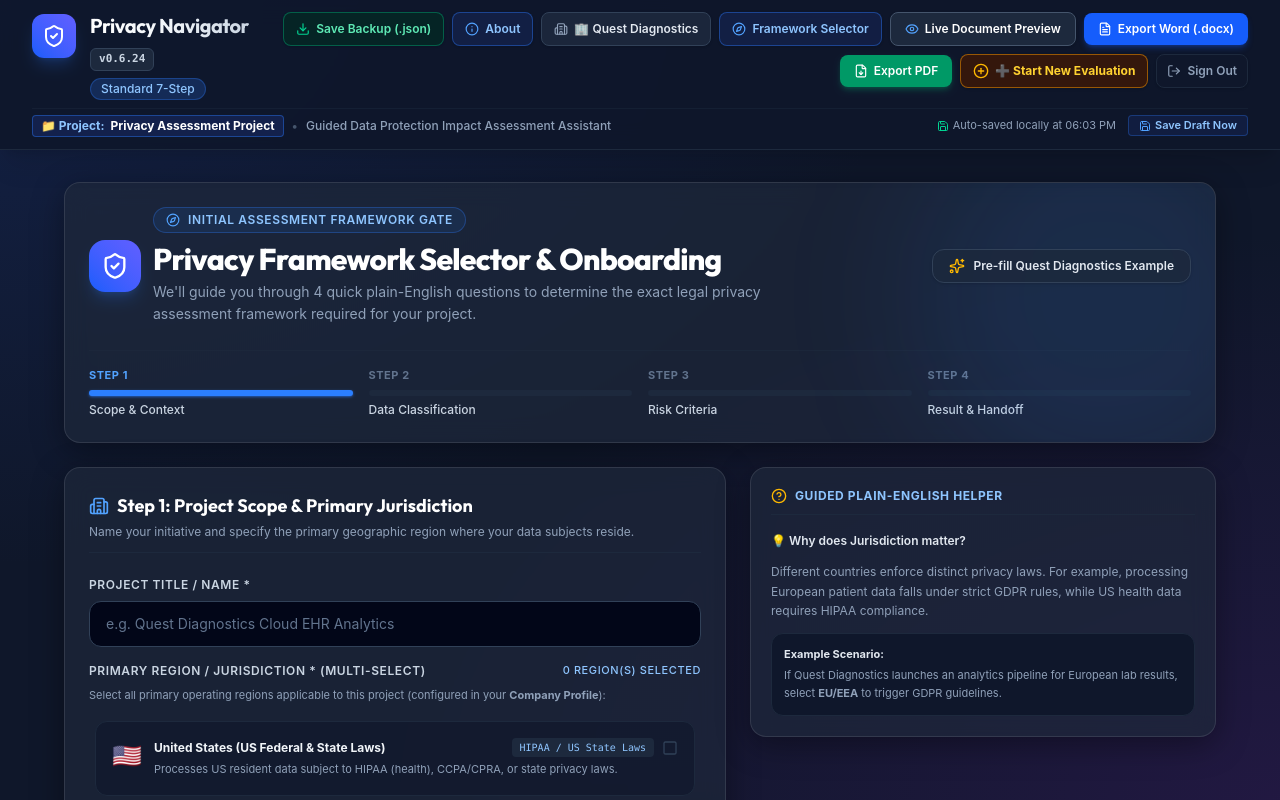
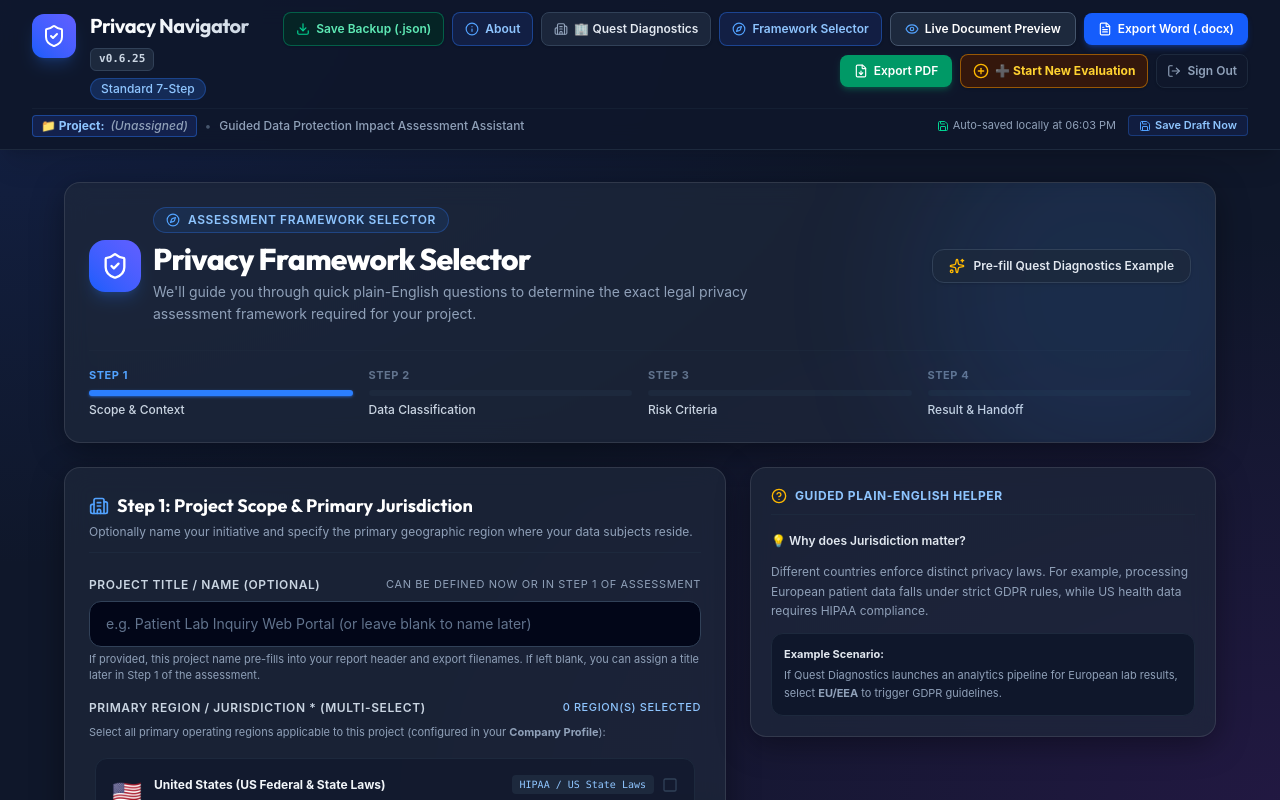
Before and after one commit to grebnetro/privacy-navigator, a React (Vite) app: page / in a window 1280 px wide. Both pictures are taken after a click on the button "Sign In with Quest Enterprise SSO (Okta / Azure AD)". Shown: the top 800 px of the page. Built offline with nearby package versions, Linux system fonts and the light colour scheme.

Commit message:
v0.6.25 - Framework Selector Title Renaming & Blank Project Name Initialization

```diff
--- a/src/App.tsx
+++ b/src/App.tsx
@@ -175,13 +175,16 @@ export function App() {
     }
 
     // Auto pre-fill project overview if currently blank
-    if (!formData.step1Need.projectOverview.trim() && payload.projectTitle) {
-      const overviewText = `${payload.projectTitle}\nJurisdiction: ${payload.jurisdiction}\nAssessment Mode: ${payload.assessmentTitle}\nRationale: ${payload.rationale}`;
+    if (!formData.step1Need.projectOverview.trim()) {
+      const overviewText = payload.projectTitle
+        ? `${payload.projectTitle}\nJurisdiction: ${payload.jurisdiction}\nAssessment Mode: ${payload.assessmentTitle}\nRationale: ${payload.rationale}`
+        : `Jurisdiction: ${payload.jurisdiction}\nAssessment Mode: ${payload.assessmentTitle}\nRationale: ${payload.rationale}`;
       updateFormData({
         ...formData,
         step1Need: {
           ...formData.step1Need,
           projectOverview: overviewText,
+          projectName: payload.projectTitle || formData.step1Need.projectName || '',
         },
       });
     }
--- a/src/components/AboutModal.tsx
+++ b/src/components/AboutModal.tsx
@@ -78,14 +78,14 @@ const FEATURE_CATEGORIES: FeatureCategory[] = [
   },
   {
     id: 'onboarding',
-    title: 'Smart Framework Selector & Onboarding Engine',
+    title: 'Smart Privacy Framework Selector Engine',
     icon: <Compass className="w-5 h-5 text-cyan-400" />,
     color: 'border-cyan-500/40 bg-cyan-950/20',
     badgeColor: 'bg-cyan-500/20 text-cyan-300 border-cyan-500/40',
     features: [
       {
         name: '4-Step Setup Wizard',
-        description: 'Step-by-step onboarding flow collecting project scope, operational jurisdictions, data classifications, and processing characteristics.',
+        description: 'Step-by-step wizard collecting project scope, operational jurisdictions, data classifications, and processing characteristics.',
       },
       {
         name: 'Multi-Jurisdiction Rule Engine',
--- a/src/components/Header.tsx
+++ b/src/components/Header.tsx
@@ -52,7 +52,8 @@ export const Header: React.FC<HeaderProps> = ({
   const [isExporting, setIsExporting] = useState(false);
   const [showSaveToast, setShowSaveToast] = useState(false);
 
-  const currentProjectName = formData.step1Need.projectName || onboardingPayload?.projectTitle || 'Privacy Assessment Project';
+  const rawProjectName = (formData.step1Need.projectName && formData.step1Need.projectName.trim()) || (onboardingPayload?.projectTitle && onboardingPayload.projectTitle.trim());
+  const currentProjectName = rawProjectName || '(Unassigned)';
 
   const handleDocxExport = async () => {
     try {
@@ -238,7 +239,7 @@ export const Header: React.FC<HeaderProps> = ({
         <div className="flex flex-col sm:flex-row items-start sm:items-center justify-between gap-2 text-xs pt-1.5 border-t border-slate-800/50">
           <div className="flex items-center gap-2 text-xs text-slate-300 font-medium whitespace-nowrap overflow-hidden text-ellipsis max-w-full">
             <span className="px-2 py-0.5 rounded bg-blue-950/80 text-blue-300 border border-blue-500/40 font-bold flex items-center gap-1.5 shrink-0" id="header-project-badge" title={`Current Project: ${currentProjectName}`}>
-              📁 Project: <span className="text-white">{currentProjectName}</span>
+              📁 Project: <span className={rawProjectName ? "text-white" : "text-slate-400 italic font-medium"}>{currentProjectName}</span>
             </span>
             <span className="text-slate-600 hidden md:inline">•</span>
             <span className="text-slate-400 hidden md:inline truncate">
--- a/src/components/onboarding/OnboardingWizard.tsx
+++ b/src/components/onboarding/OnboardingWizard.tsx
@@ -61,9 +61,8 @@ export const OnboardingWizard: React.FC<OnboardingWizardProps> = ({
     regionalFramework: initialState?.regionalFramework || '',
   });
 
-  const isTitleValid = !!formData.projectTitle.trim();
   const isJurisdictionValid = selectedRegionIds.length > 0;
-  const isStep1Valid = isTitleValid && isJurisdictionValid;
+  const isStep1Valid = isJurisdictionValid;
   const isStep2Valid = formData.dataTypes.length > 0;
 
   const handleNextStep1 = () => {
@@ -166,13 +165,13 @@ export const OnboardingWizard: React.FC<OnboardingWizardProps> = ({
             <div>
               <div className="inline-flex items-center gap-2 px-3 py-1 rounded-full bg-blue-500/10 border border-blue-500/30 text-blue-300 text-xs font-semibold uppercase tracking-wider mb-2">
                 <Compass className="w-3.5 h-3.5 text-blue-400" />
-                Initial Assessment Framework Gate
+                Assessment Framework Selector
               </div>
               <h1 className="text-2xl md:text-3xl font-extrabold font-heading text-white tracking-tight">
-                Privacy Framework Selector & Onboarding
+                Privacy Framework Selector
               </h1>
               <p className="text-sm text-slate-400 mt-1 max-w-2xl leading-relaxed">
-                We'll guide you through 4 quick plain-English questions to determine the exact legal privacy assessment framework required for your project.
+                We'll guide you through quick plain-English questions to determine the exact legal privacy assessment framework required for your project.
               </p>
             </div>
           </div>
@@ -232,38 +231,27 @@ export const OnboardingWizard: React.FC<OnboardingWizardProps> = ({
                   Step 1: Project Scope & Primary Jurisdiction
                 </h2>
                 <p className="text-xs text-slate-400 mt-1">
-                  Name your initiative and specify the primary geographic region where your data subjects reside.
+                  Optionally name your initiative and specify the primary geographic region where your data subjects reside.
                 </p>
               </div>
 
               <div className="space-y-4">
                 <div>
                   <label className="block text-xs font-semibold text-slate-300 uppercase tracking-wider mb-2 flex items-center justify-between">
-                    <span>Project Title / Name *</span>
-                    {attemptedNext && !isTitleValid && (
-                      <span className="text-xs text-red-400 font-semibold flex items-center gap-1">
-                        <AlertCircle className="w-3.5 h-3.5" /> Required Field
-                      </span>
-                    )}
+                    <span>Project Title / Name (Optional)</span>
+                    <span className="text-[11px] text-slate-400 font-normal">Can be defined now or in Step 1 of assessment</span>
                   </label>
                   <InputWithSuggestions
                     id="onboarding-title-input"
                     value={formData.projectTitle}
                     onChangeValue={(val) => setFormData({ ...formData, projectTitle: val })}
                     suggestions={TITLE_SUGGESTIONS}
-                    placeholder="e.g. Quest Diagnostics Cloud EHR Analytics"
-                    className={`w-full bg-slate-950 border rounded-xl px-4 py-3 text-sm text-slate-100 placeholder-slate-500 focus:outline-none focus:ring-2 ${
-                      attemptedNext && !isTitleValid
-                        ? 'border-red-500 bg-red-950/20 ring-2 ring-red-500/40'
-                        : 'border-slate-700 focus:ring-blue-500'
-                    }`}
+                    placeholder="e.g. Patient Lab Inquiry Web Portal (or leave blank to name later)"
+                    className="w-full bg-slate-950 border border-slate-700 rounded-xl px-4 py-3 text-sm text-slate-100 placeholder-slate-500 focus:outline-none focus:ring-2 focus:ring-blue-500"
                   />
-                  {attemptedNext && !isTitleValid && (
-                    <p className="text-xs text-red-400 mt-1.5 flex items-center gap-1">
-                      <AlertCircle className="w-3.5 h-3.5 shrink-0" />
-                      Please enter a project title to proceed.
-                    </p>
-                  )}
+                  <p className="text-[11px] text-slate-400 mt-1">
+                    If provided, this project name pre-fills into your report header and export filenames. If left blank, you can assign a title later in Step 1 of the assessment.
+                  </p>
                 </div>
 
                 <div>
--- a/src/components/steps/Step1Need.tsx
+++ b/src/components/steps/Step1Need.tsx
@@ -50,10 +50,9 @@ export const Step1NeedView: React.FC<Step1NeedProps> = ({
   const [pitfallViolations, setPitfallViolations] = React.useState<PitfallViolation[]>([]);
   const [pitfallsDismissed, setPitfallsDismissed] = React.useState(false);
 
-  // Auto-init projectName from onboarding title if missing
   React.useEffect(() => {
-    if (!data.projectName && onboardingPayload?.projectTitle && !onboardingPayload.projectTitle.toLowerCase().includes('guided data protection')) {
-      onChange({ ...data, projectName: onboardingPayload.projectTitle });
+    if (!data.projectName && onboardingPayload?.projectTitle && onboardingPayload.projectTitle.trim()) {
+      onChange({ ...data, projectName: onboardingPayload.projectTitle.trim() });
     }
   }, [onboardingPayload?.projectTitle]);
 
--- a/src/utils/decisionEngine.ts
+++ b/src/utils/decisionEngine.ts
@@ -161,7 +161,7 @@ export function generatePayload(state: OnboardingState): OnboardingPayload {
   const primaryJurisdiction = state.jurisdictions?.[0] || state.jurisdiction || 'GLOBAL';
   return {
     projectId: `proj-${Date.now()}`,
-    projectTitle: state.projectTitle || 'Quest Diagnostics Privacy Initiative',
+    projectTitle: state.projectTitle || '',
     jurisdiction: primaryJurisdiction,
     jurisdictions: state.jurisdictions?.length ? state.jurisdictions : [primaryJurisdiction],
     jurisdictionRegionIds: state.jurisdictionRegionIds || [],
--- a/version.json
+++ b/version.json
@@ -1,4 +1,4 @@
 {
-  "version": "0.6.24",
+  "version": "0.6.25",
   "updated": "2026-08-07"
 }
```
Also changed, not shown: 1 other file (tests, documents, lock files or other folders).
